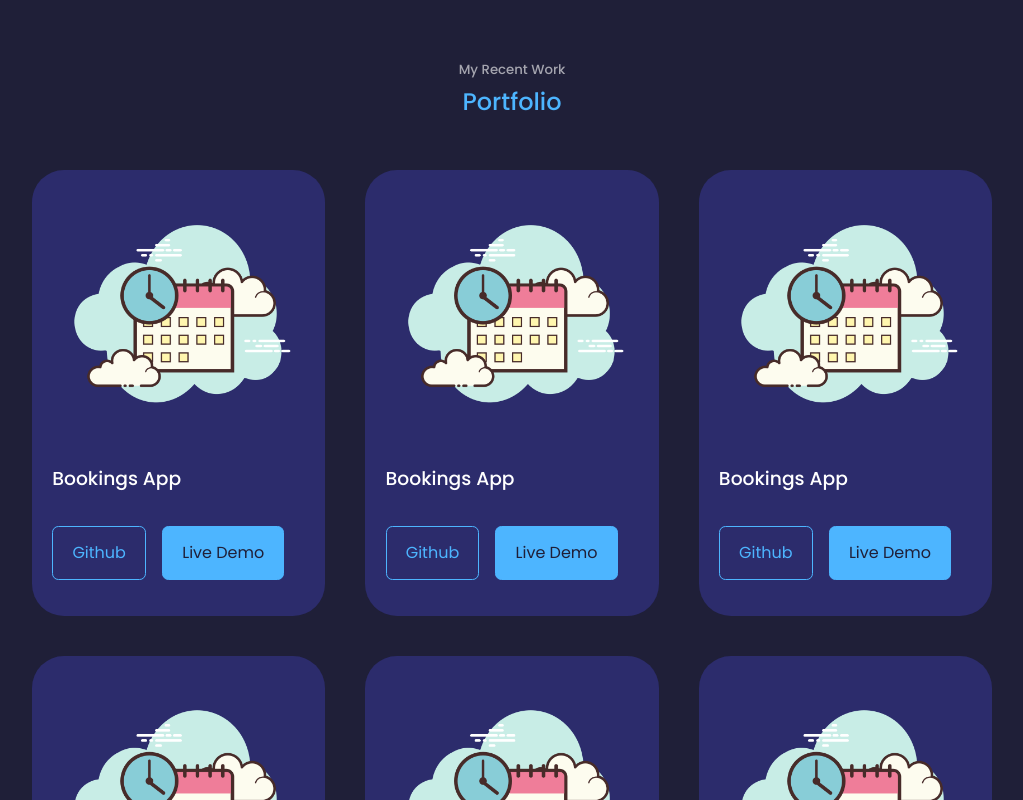
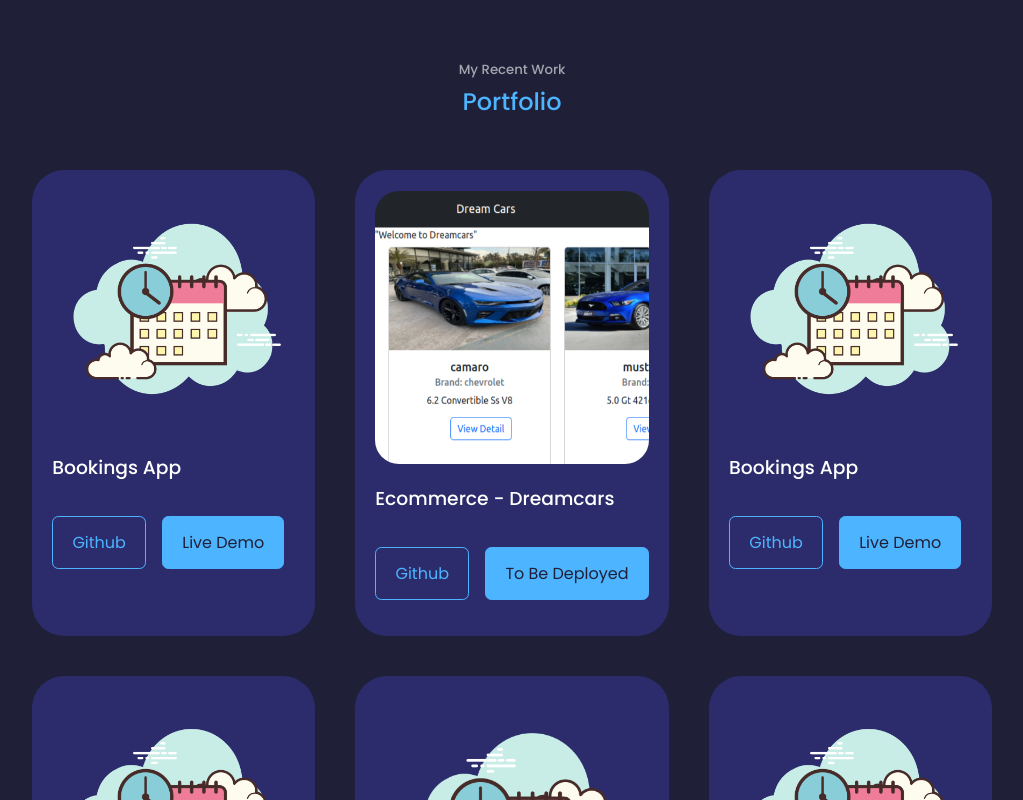
Before and after one commit to Agrossio/portfolio, a React (Create React App) app: page / in a window 1280 px wide. Shown: the part 2851-3651 px from the top of the page, without its empty margins (128-1151 px from the left). Built offline with nearby package versions, Linux system fonts and the light colour scheme; no server answers.

Commit message:
Ecommerce

```diff
--- a/src/components/about/About.jsx
+++ b/src/components/about/About.jsx
@@ -42,7 +42,7 @@ const About = () => {
                             </article>
                         </a>
                     </div>
-                    <p>My name is Matias Abossio, I'm a Jr Full Stack Developer from Argentina and also a 9 year Consuming Goods Industry experienced Engineer. I've graduated from Plataforma 5 Coding Bootcamp, adding +800 hours of coding applying Pair Programming and Agile Methodologies to my background.
+                    <p>My name is Matias Abossio, I'm a Jr Full Stack Developer from Argentina and also a 9 year Consumer Goods Industry experienced Engineer. I've graduated from Plataforma 5 Coding Bootcamp, adding +800 hours of coding applying Pair Programming and Agile Methodologies to my background.
                     </p>
 
                     <a href='#contact' className='btn btn-primary'>Let's Talk</a>
--- a/src/components/portfolio/Portfolio.jsx
+++ b/src/components/portfolio/Portfolio.jsx
@@ -1,49 +1,62 @@
 import React from 'react'
 import './portfolio.css'
 import img1 from '../../assets/projects/project1.png'
+import img2 from '../../assets/projects/project2.png'
 
 const projectsArray = [
     {
         id: 1,
         image: img1,
         title: 'Bookings App',
+        linkTarget: '_blank',
         github: 'https://github.com/Agrossio/bookings',
         demo: 'https://cruce-bookingapp.vercel.app/',
+        demoText: 'Live Demo',
     },
     {
         id: 2,
-        image: img1,
-        title: 'Bookings App',
-        github: 'https://github.com/Agrossio/bookings',
-        demo: 'https://cruce-bookingapp.vercel.app/',
+        image: img2,
+        title: 'Ecommerce - Dreamcars',
+        linkTarget: '_self',
+        github: 'https://github.com/Agrossio/dreamcars',
+        demo: '#portfolio',
+        demoText: 'To Be Deployed',
     },
     {
         id: 3,
         image: img1,
         title: 'Bookings App',
+        linkTarget: '_blank',
         github: 'https://github.com/Agrossio/bookings',
         demo: 'https://cruce-bookingapp.vercel.app/',
+        demoText: 'Live Demo',
     },
     {
         id: 4,
         image: img1,
         title: 'Bookings App',
+        linkTarget: '_blank',
         github: 'https://github.com/Agrossio/bookings',
         demo: 'https://cruce-bookingapp.vercel.app/',
+        demoText: 'Live Demo',
     },
     {
         id: 5,
         image: img1,
         title: 'Bookings App',
+        linkTarget: '_blank',
         github: 'https://github.com/Agrossio/bookings',
         demo: 'https://cruce-bookingapp.vercel.app/',
+        demoText: 'Live Demo',
     },
     {
         id: 6,
         image: img1,
         title: 'Bookings App',
+        linkTarget: '_blank',
         github: 'https://github.com/Agrossio/bookings',
         demo: 'https://cruce-bookingapp.vercel.app/',
+        demoText: 'Live Demo',
     },
 ]
 
@@ -64,7 +77,7 @@ const Portfolio = () => {
                                 <h3>{project.title}</h3>
                                 <div className='portfolio__item-cta'>
                                     <a href={project.github} className='btn' target={'_blank'} rel="noreferrer">Github</a>
-                                    <a href={project.demo} className='btn btn-primary' target={'_blank'} rel="noreferrer">Live Demo</a>
+                                    <a href={project.demo} className='btn btn-primary' target={project.linkTarget} rel="noreferrer">{project.demoText}</a>
                                 </div>
                             </article>
                         )
```
Also changed, not shown: src/assets/projects/project2.png (added).
